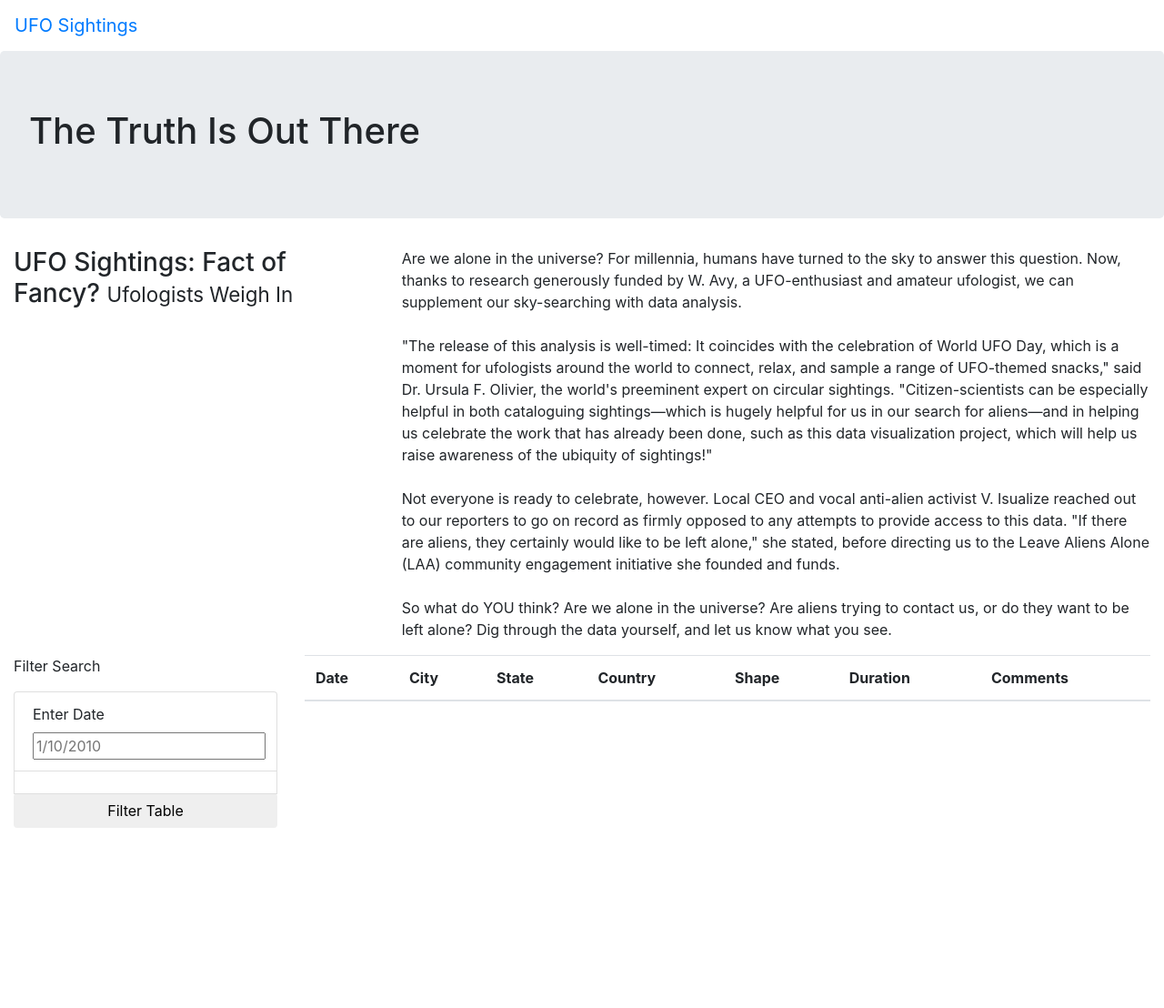
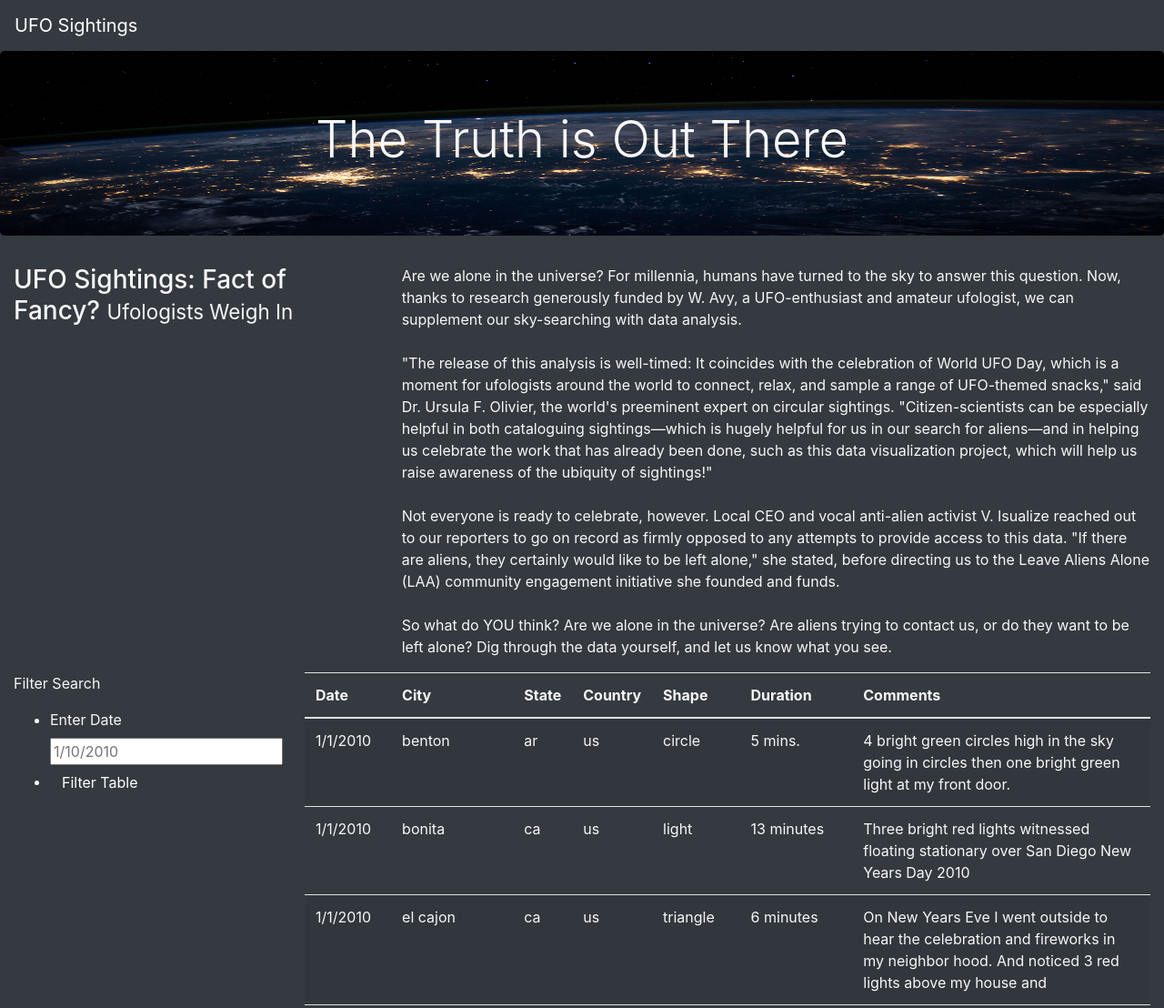
Before and after one commit to tleonard128/UFOs, a plain HTML site: page index.html in a window 1280 px wide. Shown: the top 1108 px of the page at 91% size. Before the commit the page ends 910 px from the top, so only its background shows below. Drawn offline with nearby package versions, Linux system fonts and the light colour scheme.

Commit message:
adding style pieces

```diff
--- a/index.html
+++ b/index.html
@@ -14,14 +14,14 @@
     <link rel="stylesheet" href="static/css/style.css">
 
 </head>
-<body>
+<body class="bg-dark">
     <div class="wrapper">
-        <nav class="navbar navbar-expand-lg">
+        <nav class="navbar navbar-dark bg-dark navbar-expand-lg">
             <a class="navbar-brand" href="index.html">UFO Sightings</a>
         </nav>
     </div>
     <div class="jumbotron">
-        <h1>The Truth Is Out There</h1>
+        <h1 class="display-4">The Truth is Out There</h1>
     </div>
     <div class="container-fluid">
         <div class="row">
@@ -40,19 +40,20 @@
     <div class="container-fluid">
         <div class="row">
             <div class="col-md-3">
-                <form>
+                <form class="bg-dark">
                     <p>Filter Search</p>
-                </form>
-                <ul class="list-group">
-                    <li class="list-group-item">
+                    <ul class="bg-dark">
+                      <li class="bg-dark">
                         <label for="date">Enter Date</label>
                         <input type="text" placeholder="1/10/2010" id="datetime" />
-                    </li>
-                    <li class="list-group-item">
-
-                    </li>
-                    <button id="filter-btn" type="button" class="btn btn-default">Filter Table</button>
-                </ul>
+                      </li>
+                      <li>
+                         <button id="filter-btn" type="button" class="btn btn-dark">
+                           Filter Table
+                         </button>
+                      </li>
+                    </ul>
+                </form>
             </div>
             <div class="col-md-9">
                 <table class="table table-striped">
@@ -73,5 +74,8 @@
             </div>
         </div>
     </div>
+    <script src="https://cdnjs.cloudflare.com/ajax/libs/d3/4.11.0/d3.js"></script>
+    <script src="static/js/data.js"></script>
+    <script src="static/js/app.js"></script>
 </body>
 </html>
--- a/static/css/style.css
+++ b/static/css/style.css
@@ -0,0 +1,10 @@
+body {
+
+    color: #f7f7f7;
+  }
+
+.jumbotron {
+    background-image: url("../images/nasa.jpg");
+    background-size: 100% 100%;
+    text-align: center;
+  }
```
Also changed, not shown: static/images/nasa.jpg (added).
